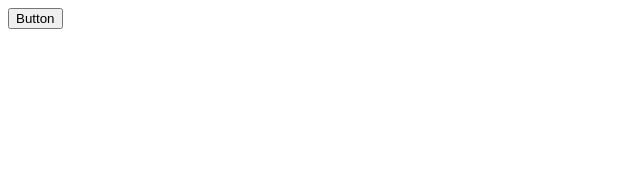
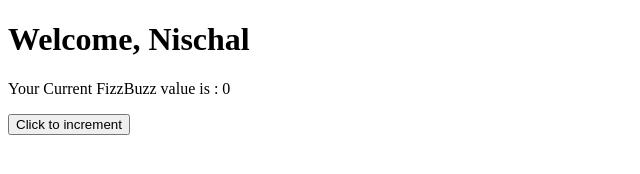
Before and after one commit to nischalon10/TheFizzBuzzChallenge, a plain HTML site: page public/index.html in a window 1280 px wide. Shown: the whole page, without its empty margins (0-640 px from the left). Drawn offline with Linux system fonts and the light colour scheme.

Commit message:
Functional Web app without API calls

```diff
--- a/public/index.html
+++ b/public/index.html
@@ -7,7 +7,12 @@
     <title>Document</title>
 </head>
 <body>
-    <button onclick="next()" id="adder">Button</button>
+    <main>
+        <h1>Welcome, Nischal</h1>
+        <p>Your Current FizzBuzz value is : <span id="value">0</span> </p>
+        <button onclick="next()" id="adder">Click to increment</button>
+    </main>
+
     <script src="./main.js"></script>
 </body>
 </html>
--- a/public/main.js
+++ b/public/main.js
@@ -1,4 +1,6 @@
 let button = document.getElementById("adder");
+let value = document.getElementById("value");
+
 
 let num = 0;
 
@@ -6,18 +8,22 @@ function addOne(){
     num +=1;
 }
 
+function updateValue(i){
+    value.textContent = i;
+}
+
 function next(){
     addOne();
     if(num % 15 == 0){
-        console.log("FizzBuzz");
+        updateValue("FizzBuzz");
     }
     else if (num % 3 == 0){
-        console.log("Fizz");
+        updateValue("Fizz");
     }
     else if (num % 5 == 0){
-        console.log("Buzz");
+        updateValue("Buzz");
     }
     else{
-        console.log(num);
+        updateValue(num);
     }
 }
```
